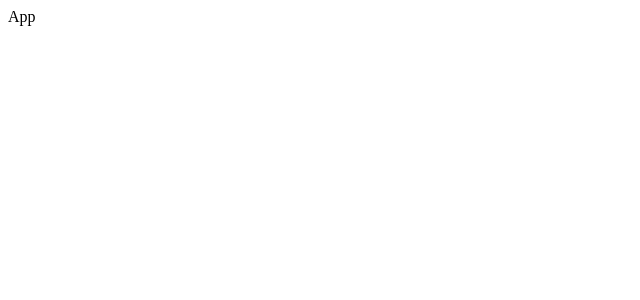
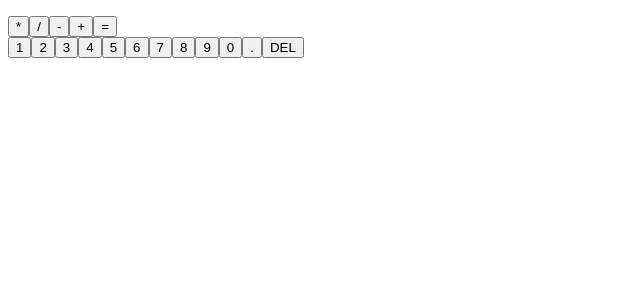
Before and after one commit to Suleiman-Ali/Calculator, a React (Create React App) app: page / in a window 1280 px wide. Shown: the top 300 px of the page, without its empty margins (0-640 px from the left). Built offline with nearby package versions, Linux system fonts and the light colour scheme.

Commit message:
Show Components on Screen

```diff
--- a/src/components/App.tsx
+++ b/src/components/App.tsx
@@ -1,7 +1,34 @@
-interface AppProps {}
+import { useState } from 'react';
+import Buttons from './Buttons';
+import TextArea from './TextArea';
 
-function App(props: AppProps): JSX.Element {
-  return <div>App</div>;
+const OPERATORS = ['*', '/', '-', '+', '='];
+const NUMBERS = ['1', '2', '3', '4', '5', '6', '7', '8', '9', '0', '.'];
+
+function App(): JSX.Element {
+  const [text, setText] = useState<string>('');
+  const [result, setResult] = useState<string>('');
+
+  const renderElements = (arr: string[]): JSX.Element[] =>
+    arr.map((el) => <button key={el}>{el}</button>);
+
+  return (
+    <div className="app">
+      <TextArea text={text} result={result} />
+
+      <Buttons
+        className="operators"
+        list={OPERATORS}
+        renderElements={renderElements}
+      />
+      <Buttons
+        className="numbers"
+        list={NUMBERS}
+        isDel={true}
+        renderElements={renderElements}
+      />
+    </div>
+  );
 }
 
 export default App;
--- /dev/null
+++ b/src/components/Buttons.tsx
@@ -0,0 +1,22 @@
+interface ButtonsProps {
+  className: string;
+  list: string[];
+  isDel?: boolean;
+  renderElements: (arr: string[]) => JSX.Element[];
+}
+
+function Buttons({
+  className,
+  list,
+  isDel,
+  renderElements,
+}: ButtonsProps): JSX.Element {
+  return (
+    <div className={className}>
+      {renderElements(list)}
+      {isDel ? <button className="operators__oper">DEL</button> : null}
+    </div>
+  );
+}
+
+export default Buttons;
--- /dev/null
+++ b/src/components/TextArea.tsx
@@ -0,0 +1,15 @@
+interface TextAreaProps {
+  text: string;
+  result: string;
+}
+
+function TextArea({ text, result }: TextAreaProps): JSX.Element {
+  return (
+    <div className="text-area">
+      <span className="text-area__result">{result}</span>
+      <p className="text-area__text">{text}</p>
+    </div>
+  );
+}
+
+export default TextArea;
--- a/src/index.tsx
+++ b/src/index.tsx
@@ -1,4 +1,3 @@
-import React from 'react';
 import ReactDOM from 'react-dom';
 import App from './components/App';
 
```
